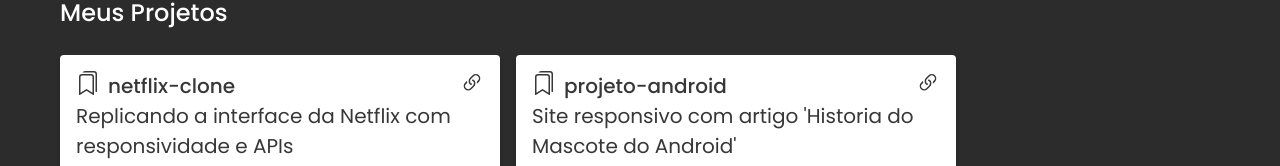
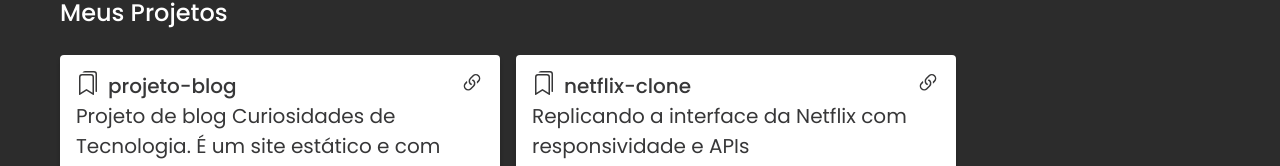
Before and after one commit to reuelsilva/devfolio, a Next.js app: page / in a window 1280 px wide. Shown: the part 625-791 px from the top of the page. Built offline with nearby package versions, Linux system fonts and the light colour scheme.

Commit message:
alterado as props de um componente ProjectItem

```diff
--- a/src/app/components/MyProjects/index.tsx
+++ b/src/app/components/MyProjects/index.tsx
@@ -6,9 +6,9 @@ export function MyProjects(){
         <div className="projects-section">
             <h3>Meus Projetos</h3>
             <div className="projects-grid">
+                <ProjectItem title="projeto-blog" description="Projeto de blog Curiosidades de Tecnologia. É um site estático e com navegação entre rotas." skillsUsed={["React", "TypeScript", "Tailwind CSS", "JavaScript"]} repo_url="https://github.com/reuelsilva/tech-blog" deploy_url="https://tech-blog-page.vercel.app/"/>
+
                 <ProjectItem title="netflix-clone" description="Replicando a interface da Netflix com responsividade e APIs" skillsUsed={["React", "JavaScript", "HTML", "CSS"]} repo_url="https://github.com/reuelsilva/netflix-clone" deploy_url="https://reuelsilva.github.io/netflix-clone/"/>
-
-                <ProjectItem title="projeto-android" description="Site responsivo com artigo 'Historia do Mascote do Android'" skillsUsed={["JavaScript", "HTML", "CSS", "Tailwind CSS"]} repo_url="https://github.com/reuelsilva/projeto-android" deploy_url="https://reuelsilva.github.io/projeto-android/"/>
             </div>
         </div>
     )
```
